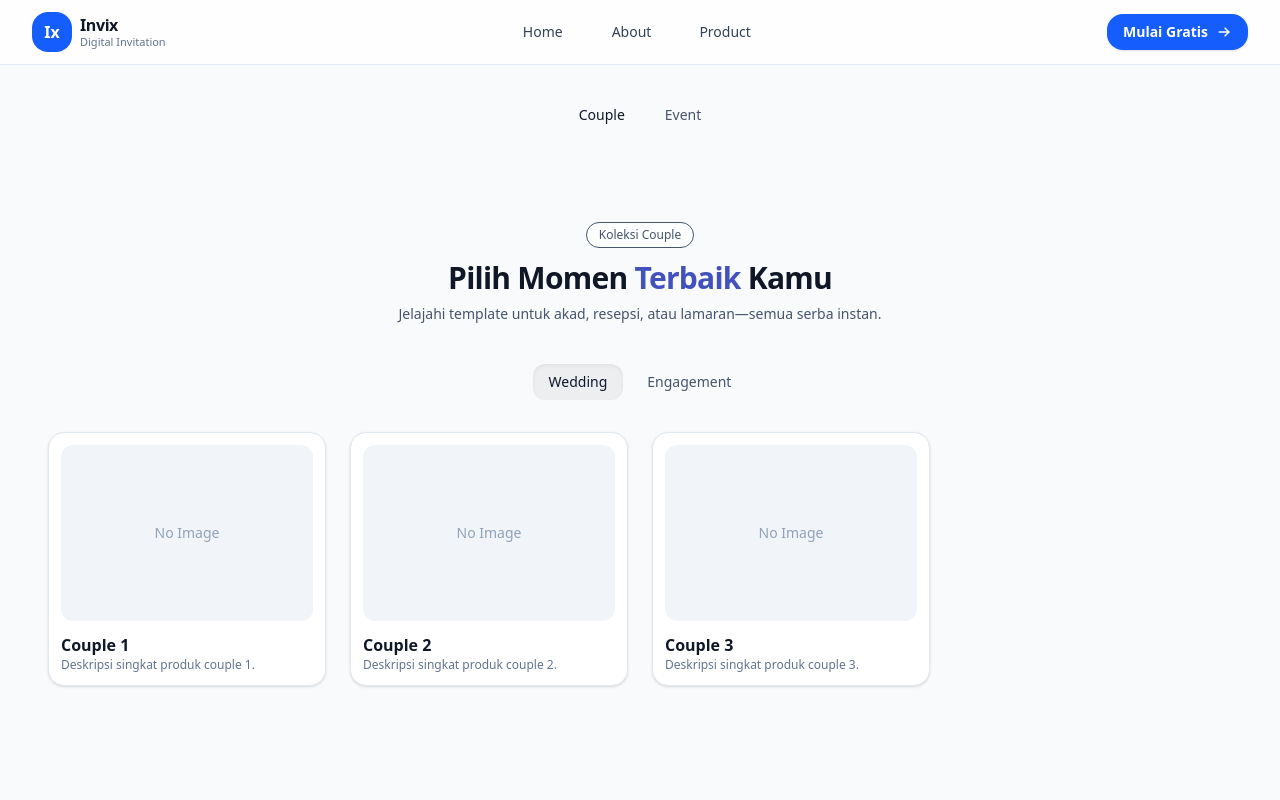
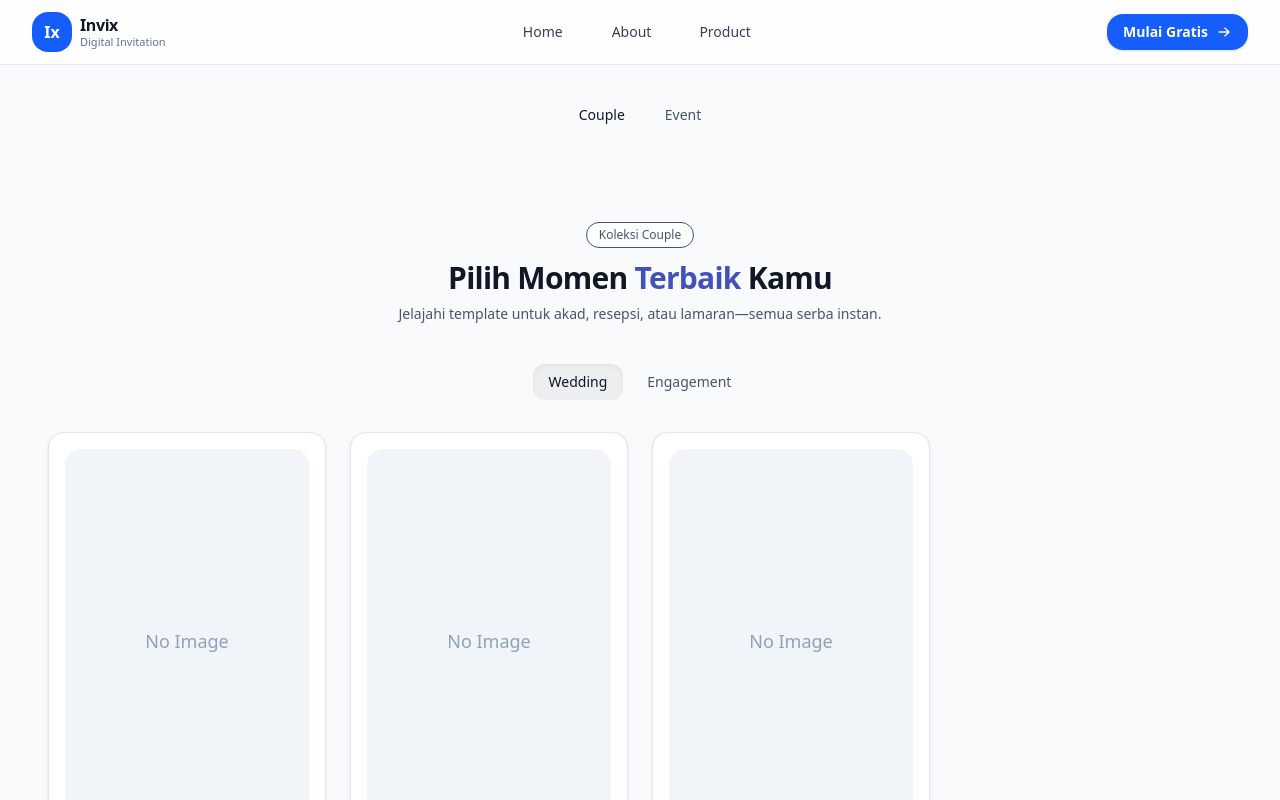
Before and after one commit to Laresae-Invix/invix_frontend, a React (Vite) app in the folder invix-landing-page/: page /product in a window 1280 px wide. Shown: the top 800 px of the page. Built offline with nearby package versions, Linux system fonts and the light colour scheme.

Commit message:
fixing(product-card): seeep

```diff
--- a/invix-landing-page/src/components/ProductkCard.tsx
+++ b/invix-landing-page/src/components/ProductkCard.tsx
@@ -12,30 +12,30 @@ export default function ProductCard({
 	onDetailClick,
 }: ProductCardProps) {
 	return (
-		<div className="rounded-2xl border border-slate-200 bg-white p-3 shadow-sm hover:shadow transition">
-			<div className="h-44 rounded-xl bg-slate-100 flex items-center justify-center overflow-hidden">
+		<div className="mx-auto rounded-2xl border border-slate-200 bg-white p-4 shadow-sm hover:shadow-lg transition w-full max-w-xl">
+			<div className="h-96 rounded-2xl bg-slate-100 flex items-center justify-center overflow-hidden">
 				{imageUrl ? (
 					<img
 						src={imageUrl}
 						alt={title}
-						className="h-full w-full rounded-xl object-cover"
+						className="h-full w-full rounded-2xl object-cover"
 					/>
 				) : (
-					<span className="text-slate-400 text-sm">No Image</span>
+					<span className="text-slate-400 text-lg">No Image</span>
 				)}
 			</div>
 
-			<div className="mt-3 flex items-center justify-between">
+			<div className="mt-5 flex items-center justify-between">
 				<div>
-					<p className="font-semibold">{title}</p>
-					<p className="text-xs text-slate-500">{description}</p>
+					<p className="font-semibold text-xl">{title}</p>
+					<p className="text-base text-slate-500 mt-1">{description}</p>
 				</div>
 
 				{onDetailClick && (
 					<button
 						type="button"
 						onClick={onDetailClick}
-						className="rounded-xl bg-blue-600 px-3 py-1.5 text-xs font-semibold text-white hover:bg-blue-700"
+						className="rounded-xl bg-blue-600 px-5 py-2 text-sm font-semibold text-white hover:bg-blue-700"
 					>
 						Detail
 					</button>
--- a/invix-landing-page/src/pages/product/sections/items/event-section-items-koporat.tsx
+++ b/invix-landing-page/src/pages/product/sections/items/event-section-items-koporat.tsx
@@ -22,17 +22,17 @@ export default function ProductEventSectionItemsKorporat() {
 			title: "Korporat 4",
 			description: "Deskripsi singkat produk Korporat 4.",
 		},
+		{
+			id: 5,
+			title: "Korporat 5",
+			description: "Deskripsi singkat produk Korporat 5.",
+		},
 	];
 
 	return (
-		<div className="grid grid-cols-1 sm:grid-cols-2 md:grid-cols-3 lg:grid-cols-4 gap-6">
+		<div className="grid grid-cols-1 sm:grid-cols-2 md:grid-cols-3 lg:grid-cols-4 gap-6 justify-center">
 			{products.map((p) => (
-				<ProductCard
-					key={p.id}
-					title={p.title}
-					description={p.description}
-					// imageUrl={p.imageUrl}
-				/>
+				<ProductCard key={p.id} title={p.title} description={p.description} />
 			))}
 		</div>
 	);
--- a/invix-landing-page/src/pages/product/sections/menu/event-section-menu.tsx
+++ b/invix-landing-page/src/pages/product/sections/menu/event-section-menu.tsx
@@ -45,15 +45,11 @@ export default function ProductEventSection() {
 						<span className="text-[#4351BC]">Profesional</span>
 					</h2>
 					<p className="mt-2 text-sm text-slate-600">
-						Dari komunitas sampai korporat—pilih template yang pas buat
-						kebutuhan lu.
+						Dari komunitas sampai korporat—pilih template yang pas buat acara
+						pentingmu.
 					</p>
 				</div>
-				<SectionNavigator
-					items={items}
-					defaultKey=""
-					// className="mx-auto max-w-4xl w-full"
-				/>
+				<SectionNavigator items={items} defaultKey="" />
 			</div>
 		</section>
 	);
```
